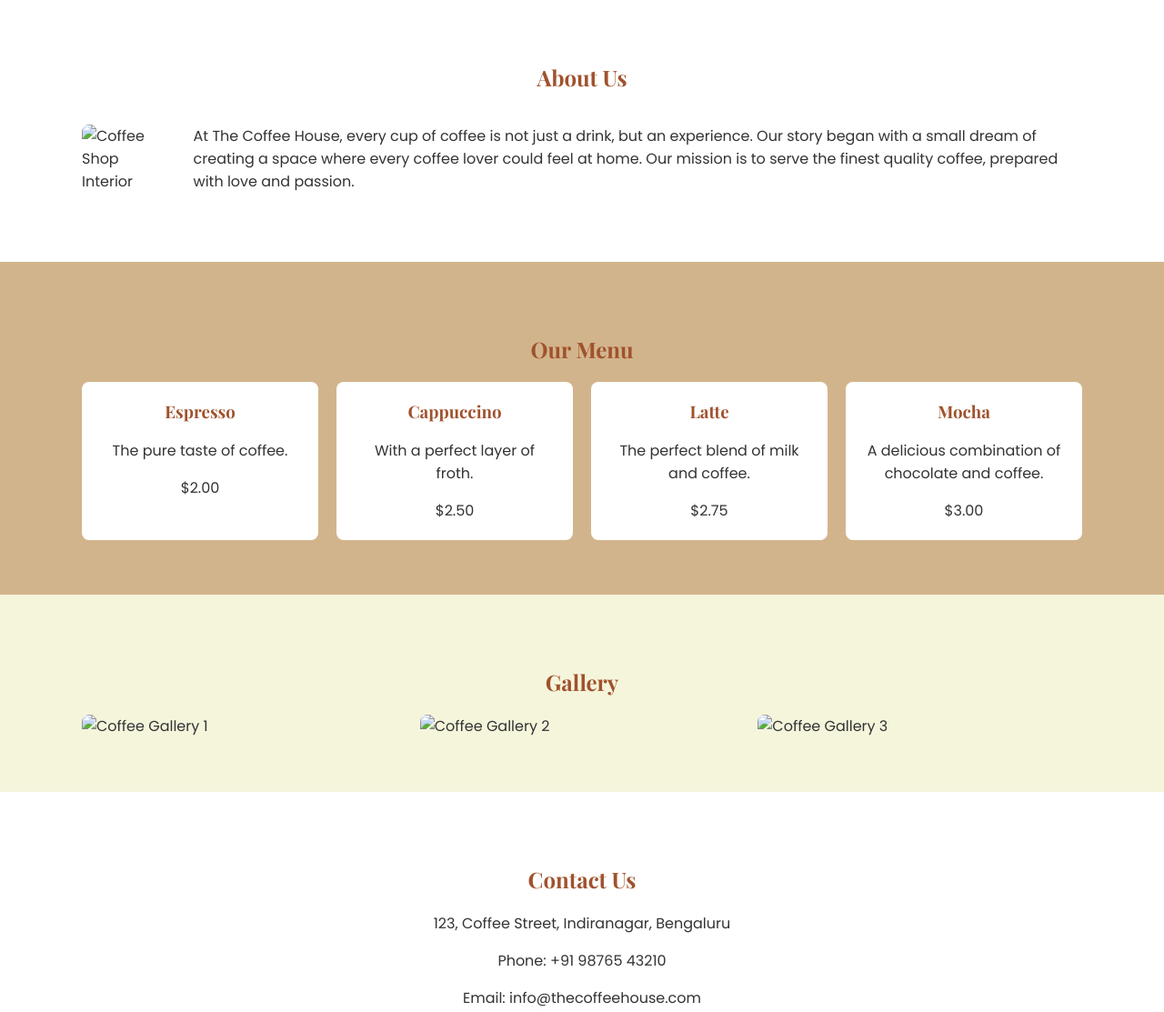
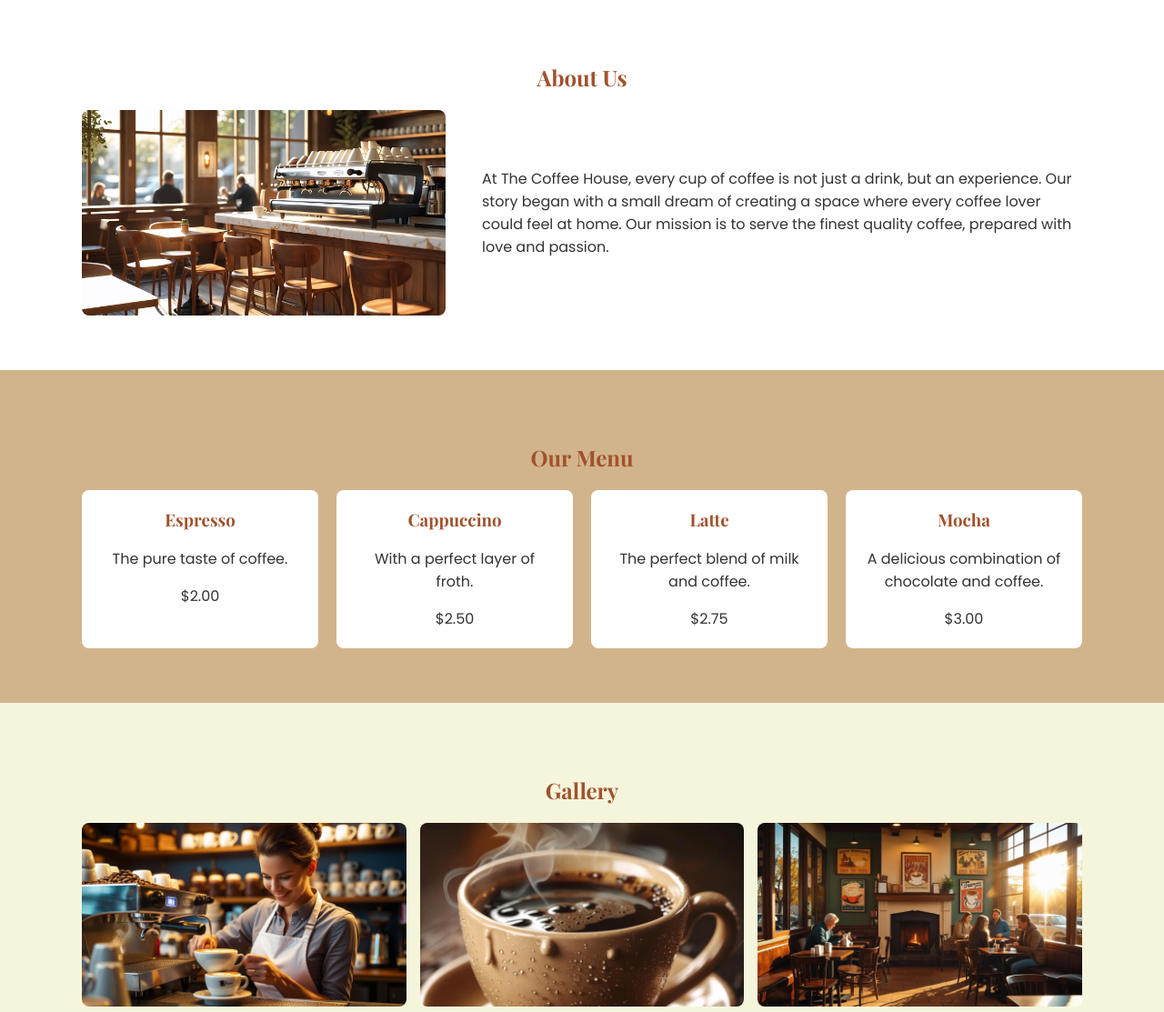
Before and after one commit to Mohitvish4248/mohitcoffeeshop, a plain HTML site: page index.html in a window 1280 px wide. Shown: the part 500-1613 px from the top of the page at 91% size. Drawn offline with nearby package versions, Linux system fonts and the light colour scheme.

Commit message:
Update index.html

```diff
--- a/index.html
+++ b/index.html
@@ -23,7 +23,7 @@
         <div class="container">
             <h2>About Us</h2>
             <div class="about-content">
-                <img src="images/cafe-interior.jpg" alt="Coffee Shop Interior">
+                <img src="cafe-interior.jpg" alt="Coffee Shop Interior">
                 <p>At The Coffee House, every cup of coffee is not just a drink, but an experience. Our story began with a small dream of creating a space where every coffee lover could feel at home. Our mission is to serve the finest quality coffee, prepared with love and passion.</p>
             </div>
         </div>
@@ -61,9 +61,9 @@
         <div class="container">
             <h2>Gallery</h2>
             <div class="gallery-images">
-                <img src="images/gallery-1.jpg" alt="Coffee Gallery 1">
-                <img src="images/gallery-2.jpg" alt="Coffee Gallery 2">
-                <img src="images/gallery-3.jpg" alt="Coffee Gallery 3">
+                <img src="gallery-1.jpg" alt="Coffee Gallery 1">
+                <img src="gallery-2.jpg" alt="Coffee Gallery 2">
+                <img src="gallery-3.jpg" alt="Coffee Gallery 3">
             </div>
         </div>
     </section>
@@ -84,4 +84,5 @@
     </footer>
 
 </body>
+
 </html>
```
